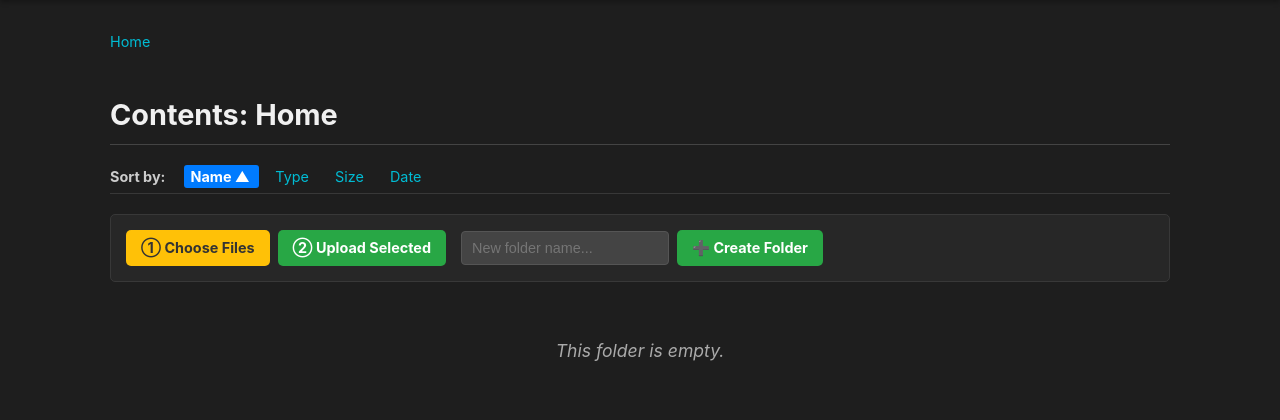
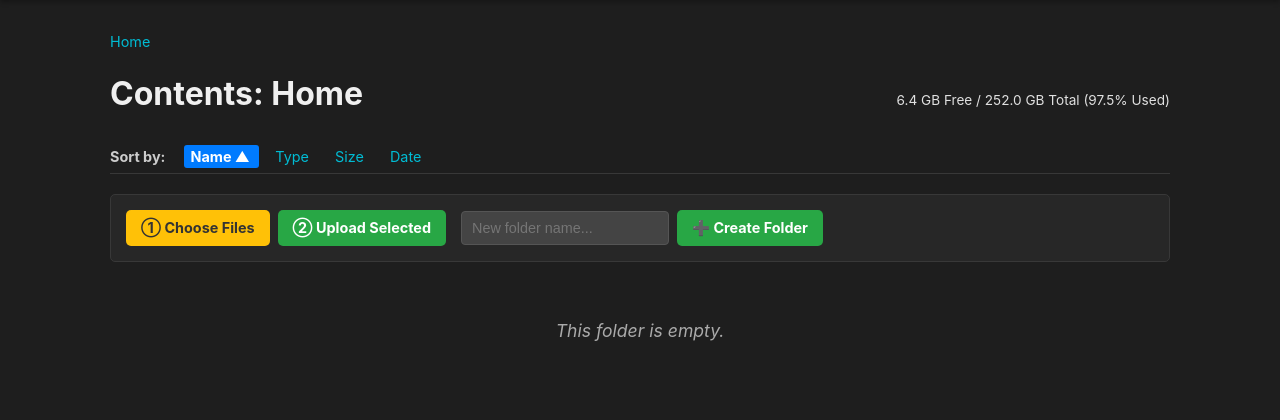
Before and after one commit to teloid/pi-streamer, a Flask app: page /browse/ in a window 1280 px wide. Shown: the part 77-497 px from the top of the page. Run offline with Flask 3, Linux system fonts and the light colour scheme; the visitor is signed in with stand-in values (Sample User, id 1); some libraries are stand-ins or nearby versions.

Commit message:
Free space info

```diff
--- a/app.py
+++ b/app.py
@@ -18,6 +18,14 @@
 )
 from werkzeug.utils import secure_filename
 from urllib.parse import quote, unquote, urljoin
+
+import platform # To check OS type
+import math # For GB conversion
+# Import ctypes ONLY if on Windows
+if platform.system() == "Windows":
+    import ctypes
+else: # POSIX specific imports
+    import stat # To interpret statvfs results (optional but good)
 
 # --- Local Imports ---
 import config  # Import configuration
@@ -143,11 +151,80 @@
 
     target_dir_abs = file_utils.get_safe_fullpath(current_path)
     if target_dir_abs is None or not os.path.isdir(target_dir_abs):
+         # ... (error handling - keep existing) ...
          flash(f"Error: Directory not found: '{current_path or '/'}'", "error")
-         # Try redirecting to parent if current path exists somewhat
          parent_of_invalid = os.path.dirname(current_path).replace("\\","/") if current_path else ''
          if parent_of_invalid == ".": parent_of_invalid = ""
          return redirect(url_for('browse', subpath=parent_of_invalid))
+        # --- Get Filesystem Free Space (Cross-Platform) ---
+    free_space_info = None
+    try:
+        system_type = platform.system()
+        app.logger.debug(f"Checking free space for '{target_dir_abs}' on system type: {system_type}")
+
+        if system_type == "Windows":
+            if os.path.exists(target_dir_abs): # Ensure path exists
+                free_bytes = ctypes.c_ulonglong(0)
+                total_bytes = ctypes.c_ulonglong(0)
+                total_free_bytes = ctypes.c_ulonglong(0) # Total free including reserved for sys
+                # Call Windows API GetDiskFreeSpaceExW
+                success = ctypes.windll.kernel32.GetDiskFreeSpaceExW(
+                    ctypes.c_wchar_p(target_dir_abs), # Path
+                    ctypes.pointer(free_bytes),        # Free bytes available to caller
+                    ctypes.pointer(total_bytes),       # Total bytes on volume
+                    ctypes.pointer(total_free_bytes)   # Total free bytes on volume
+                )
+                if success:
+                    free_gb = round(free_bytes.value / (1024**3), 1)
+                    total_gb = round(total_bytes.value / (1024**3), 1)
+                    used_bytes = total_bytes.value - free_bytes.value
+                    used_percent = 0
+                    if total_bytes.value > 0:
+                        used_percent = round((used_bytes / total_bytes.value) * 100, 1)
+
+                    free_space_info = {
+                        "free_gb": free_gb,
+                        "total_gb": total_gb,
+                        "used_percent": used_percent,
+                        "path": current_path or "Root"
+                    }
+                    app.logger.debug(f"Windows Free space: {free_space_info}")
+                else:
+                    app.logger.error(f"GetDiskFreeSpaceExW failed for '{target_dir_abs}'. Error code: {ctypes.GetLastError()}")
+            else:
+                app.logger.warning(f"Cannot get free space: Absolute path does not exist '{target_dir_abs}'")
+
+        elif system_type == "Linux" or system_type == "Darwin": # POSIX systems
+             if os.path.exists(target_dir_abs):
+                stats = os.statvfs(target_dir_abs)
+                free_bytes = stats.f_frsize * stats.f_bavail
+                total_bytes = stats.f_frsize * stats.f_blocks
+                free_gb = round(free_bytes / (1024**3), 1)
+                total_gb = round(total_bytes / (1024**3), 1)
+                used_bytes = total_bytes - free_bytes
+                used_percent = 0
+                if total_bytes > 0:
+                    used_percent = round((used_bytes / total_bytes) * 100, 1)
+
+                free_space_info = {
+                    "free_gb": free_gb,
+                    "total_gb": total_gb,
+                    "used_percent": used_percent,
+                    "path": current_path or "Root"
+                }
+                app.logger.debug(f"POSIX Free space: {free_space_info}")
+             else:
+                 app.logger.warning(f"Cannot get free space: Absolute path does not exist '{target_dir_abs}'")
+        else:
+            app.logger.warning(f"Unsupported OS type '{system_type}' for free space calculation.")
+
+    except ImportError as e:
+         app.logger.warning(f"Could not import module needed for disk stats (likely 'ctypes' on non-Windows): {e}")
+    except OSError as e:
+        app.logger.error(f"OSError getting disk stats for '{target_dir_abs}': {e}")
+    except Exception as e:
+        app.logger.error(f"Unexpected error getting disk stats for '{target_dir_abs}': {e}", exc_info=True)
+    # --- End Get Free Space ---
 
     # Get sorted items list from file_utils
     all_items_unpaginated, is_image_only_folder = file_utils.get_folder_contents_with_ids(
@@ -201,6 +278,7 @@
         items=items_to_display,
         current_path=current_path,
         current_folder_name=current_folder_name,
+        free_space=free_space_info,
         breadcrumbs=breadcrumbs, # Pass calculated breadcrumbs
         up_link_url=up_link_url,
         is_image_only_folder=is_image_only_folder,
--- a/static/style.css
+++ b/static/style.css
@@ -127,7 +127,32 @@
 .breadcrumbs { margin-bottom: 20px; color: #aaa; font-size: .9em; word-break: break-all; }
 .breadcrumbs a { color: #00bcd4; text-decoration: none; } .breadcrumbs a:hover { text-decoration: underline; }
 .breadcrumbs span:not(:last-child)::after, .breadcrumbs a:not(:last-child)::after { content: ' / '; margin: 0 5px; color: #777; }
-h1.browser-title { border-bottom: 1px solid #444; padding-bottom: 10px; color: #f0f0f0; margin-bottom: 15px; word-break: break-all; font-size: 1.8em; }
+/* --- Title Bar Layout (Title Left, Disk Right) --- */
+.title-bar {
+    display: flex;              /* Core: Enable Flexbox */
+    justify-content: space-between; /* Core: Pushes children to opposite ends */
+    align-items: baseline;     /* Core: Align text baselines on the same line */
+                                /* Alternatives: 'center' for vertical center */
+                                /* 'flex-end' aligns bottoms */
+    flex-wrap: nowrap;          /* Prevent wrapping to new line by default */
+    gap: 20px;                /* Add horizontal gap between title and info */
+    margin-bottom: 15px;      /* Space below the title bar */
+    border-bottom: 1px solid var(--border-main); /* Bottom border */
+    padding-bottom: 10px;     /* Padding below content before border */
+}
+
+h1.browser-title {
+    border-bottom: none;      /* No border on H1 itself */
+    padding-bottom: 0;
+    margin: 0;                /* Remove default H1 margins */
+    flex-grow: 1;             /* Allow title to take available space (optional) */
+    flex-shrink: 1;           /* Allow title to shrink if needed */
+    min-width: 0;             /* Helps shrinking work with long words */
+    /* Ensure text doesn't wrap excessively if possible */
+    /* white-space: nowrap; */ /* Uncomment if you NEVER want title wrap */
+    /* overflow: hidden; */
+    /* text-overflow: ellipsis; */
+}
 
 /* --- Sort Controls --- */
 .sort-controls { margin-bottom: 20px; font-size: 0.9em; color: #ccc; padding: 5px 0; border-bottom: 1px solid #383838; }
@@ -162,6 +187,17 @@
 #progressBar::-moz-progress-bar { background-color: #28a745; }
 #uploadDetails { font-size: 0.8em; list-style: none; padding: 0; margin-top: 5px; max-height: 100px; overflow-y: auto; color: #ccc; border-top: 1px solid #555; padding-top: 5px; }
 #uploadDetails li { margin-bottom: 2px; }
+
+/* --- Disk Space Info Styling --- */
+.disk-space-info {
+    padding: 0; background-color: transparent; border: none;
+    font-size: 0.85em; color: var(--text-dim); text-align: right;
+    flex-shrink: 0; white-space: nowrap;
+}
+.disk-space-info span {
+    display: block; margin-bottom: 3px;
+}
+
 
 /* --- File Listing (Default List View) --- */
 .file-list { list-style: none; padding: 0; margin: 0; }
@@ -299,3 +335,27 @@
     .page-link { font-size: 0.9em; padding: 5px 8px; }
     .pagination-info { font-size: 0.8em;}
 }
+@media (max-width: 700px) { /* Adjust breakpoint as needed */
+    .title-bar {
+        flex-wrap: wrap;          /* Allow wrapping */
+        justify-content: center; /* Center items when wrapped */
+        text-align: center;
+        gap: 5px 15px; /* Reduce vertical gap when wrapped */
+    }
+    h1.browser-title {
+        text-align: center;
+        width: 100%; /* Take full width when wrapped */
+        flex-grow: 0; /* Not needed when wrapped */
+        margin-bottom: 5px; /* Space when wrapped */
+        /* Allow text wrap if needed */
+        white-space: normal;
+        overflow: visible;
+        text-overflow: clip;
+    }
+    .disk-space-info {
+        width: 100%;
+        text-align: center;
+        margin-left: 0;
+    }
+     .disk-space-info { width: 100%; text-align: center; margin-left: 0; }
+}
--- a/templates/browse.html
+++ b/templates/browse.html
@@ -11,7 +11,22 @@
     {% endfor %}
 </div>
 
-<h1 class="browser-title">Contents: {{ current_folder_name }}</h1> {# Page Title #}
+{# --- Wrapper for Title and Disk Space --- #}
+<div class="title-bar">
+    {# Page Title #}
+    <h1 class="browser-title">Contents: {{ current_folder_name }}</h1>
+
+    {# Display Free Space (Moved here) #}
+    {% if free_space %}
+    <div class="disk-space-info">
+        <span title="Filesystem for '{{ free_space.path }}'">
+            {{ free_space.free_gb }} GB Free / {{ free_space.total_gb }} GB Total ({{ free_space.used_percent }}% Used)
+        </span>
+
+    </div>
+    {% endif %}
+</div>
+{# --- End Wrapper --- #}
 
 {# --- Sort Controls --- #}
 <div class="sort-controls">
@@ -51,6 +66,7 @@
     {# Upload Progress Area #}
      <div id="uploadProgress"><span id="progressText"></span><progress id="progressBar" value="0" max="100"></progress><ul id="uploadDetails"></ul></div>
 </div>
+
 
 {% if not items %} {# Handle Empty Folder #}
     <p class="empty-folder">This folder is empty.</p>
```
